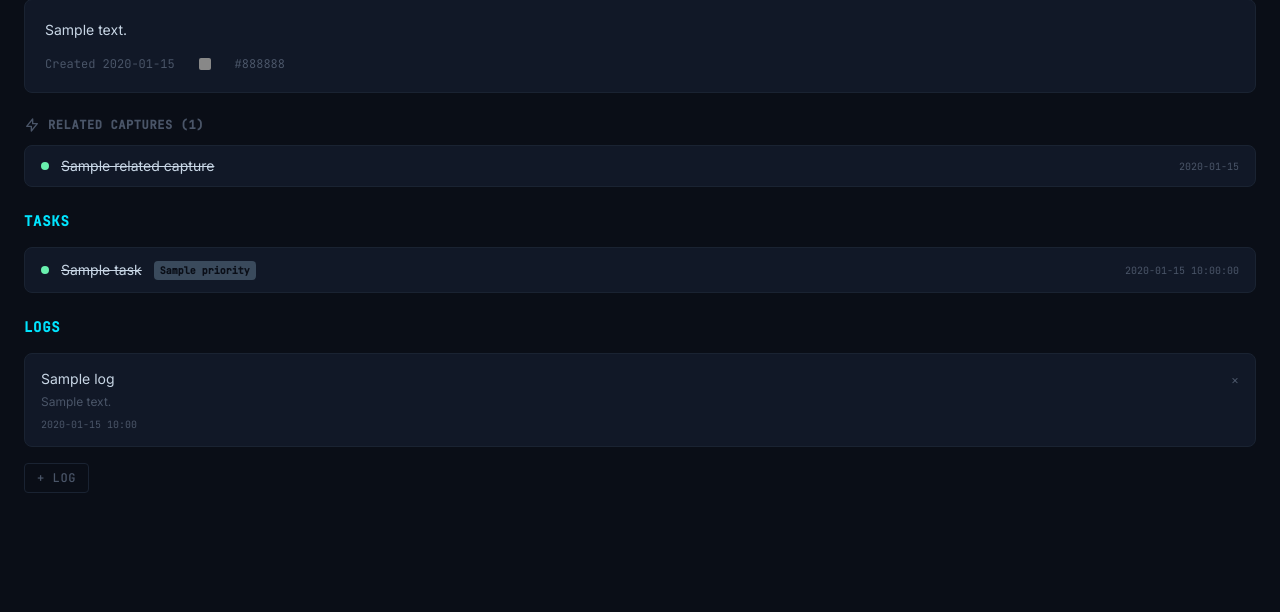
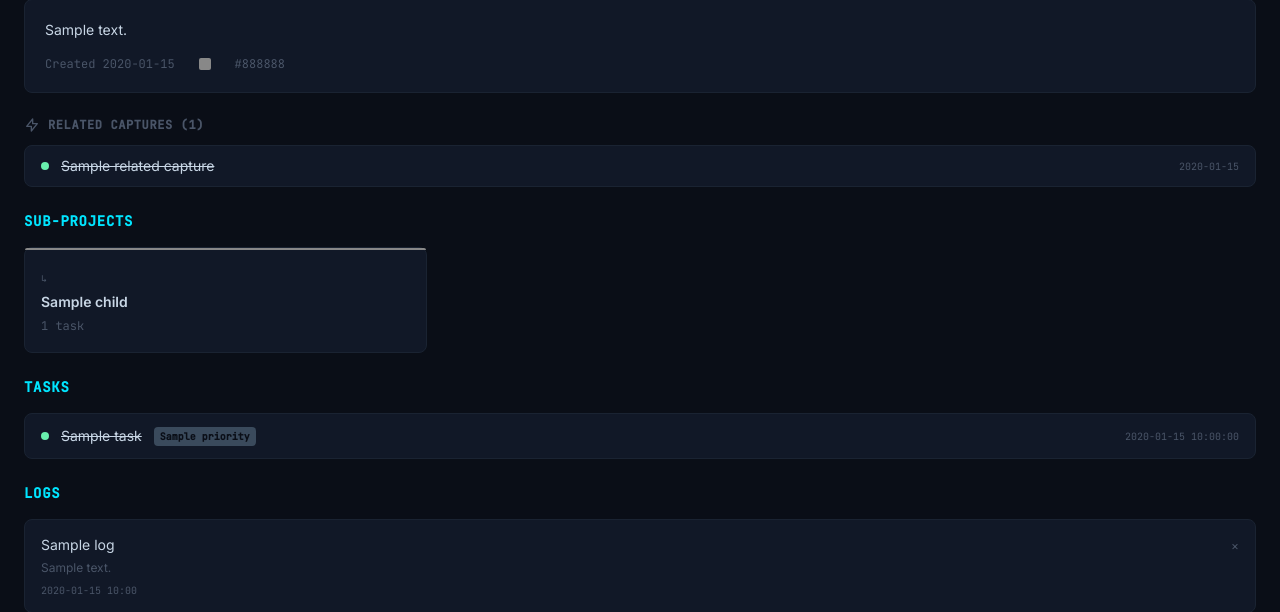
Before and after one commit to reddinger2001/TaskManager, a Flask app: template app/templates/projects/detail.html in a window 1280 px wide. Shown: the part 132-744 px from the top of the page. Before the commit the page ends 625 px from the top, so only its background shows below. Run offline with Flask 3, Linux system fonts and the light colour scheme; the template is opened without the code that fills it: most values are stand-ins (such as "Sample title", 1, 10 or a date in 2020); parts of the project's set-up code (start-up, migrations or seed data) failed here and were passed over; some libraries are stand-ins or nearby versions.

Commit message:
feat: project nesting — parent selector, visual hierarchy, descendant tasks, circular ref prevention (closes #17)

```diff
--- a/app/templates/projects/detail.html
+++ b/app/templates/projects/detail.html
@@ -65,8 +65,8 @@
             <select x-model="parent_id"
                     class="w-full px-3 py-2 text-sm mono bg-surface border border-border rounded text-text focus:outline-none focus:border-accent2/40 mb-6">
                 <option value="">— None —</option>
-                {% for p in project.children %}
-                <option value="{{ p.id }}">{{ p.name }}</option>
+                {% for p in all_projects %}
+                <option value="{{ p.id }}"{% if p.id == project.id %} disabled{% endif %}>{{ p.name }}</option>
                 {% endfor %}
             </select>
 
@@ -140,6 +140,22 @@
         </a>
         {% endfor %}
     </div>
+</div>
+{% endif %}
+
+<!-- Child Projects -->
+{% if project.children %}
+<h3 class="text-sm font-bold mono uppercase tracking-wider text-accent mb-4">Sub-projects</h3>
+<div class="grid grid-cols-1 sm:grid-cols-2 lg:grid-cols-3 gap-3 mb-6">
+    {% for child in project.children %}
+    <a href="/projects/{{ child.id }}"
+       class="block bg-panel border border-border rounded-lg p-4 card-hover group relative">
+        <div class="absolute top-0 left-0 w-full h-[2px] rounded-t-lg" style="background: {{ child.color or '#1a2332' }};"></div>
+        <span class="text-[10px] mono text-muted">↳</span>
+        <h4 class="mt-1 text-sm font-semibold text-text group-hover:text-accent transition-colors">{{ child.name }}</h4>
+        <span class="text-xs mono text-muted">{{ child.tasks|length }} task{{ 's' if child.tasks|length != 1 }}</span>
+    </a>
+    {% endfor %}
 </div>
 {% endif %}
 
--- a/app/templates/projects/list.html
+++ b/app/templates/projects/list.html
@@ -60,9 +60,11 @@
         <!-- Color bar -->
         <div class="absolute top-0 left-0 w-full h-[3px] rounded-t-lg" style="background: {{ p.color or '#1a2332' }};"></div>
 
-        <!-- Parent indicator -->
+        <!-- Parent indicator with link -->
         {% if p.parent_id %}
-        <span class="text-[10px] mono text-muted uppercase tracking-wider">↳ Sub-project</span>
+        <span class="text-[10px] mono text-muted">
+            ↳ <a href="/projects/{{ p.parent_id }}" class="hover:text-accent transition-colors">{{ p.parent.name }}</a>
+        </span>
         {% endif %}
 
         <!-- Name -->
```
Also changed, not shown: app/models.py (+11 -0 lines), app/views/projects/__init__.py (+15 -4 lines).
